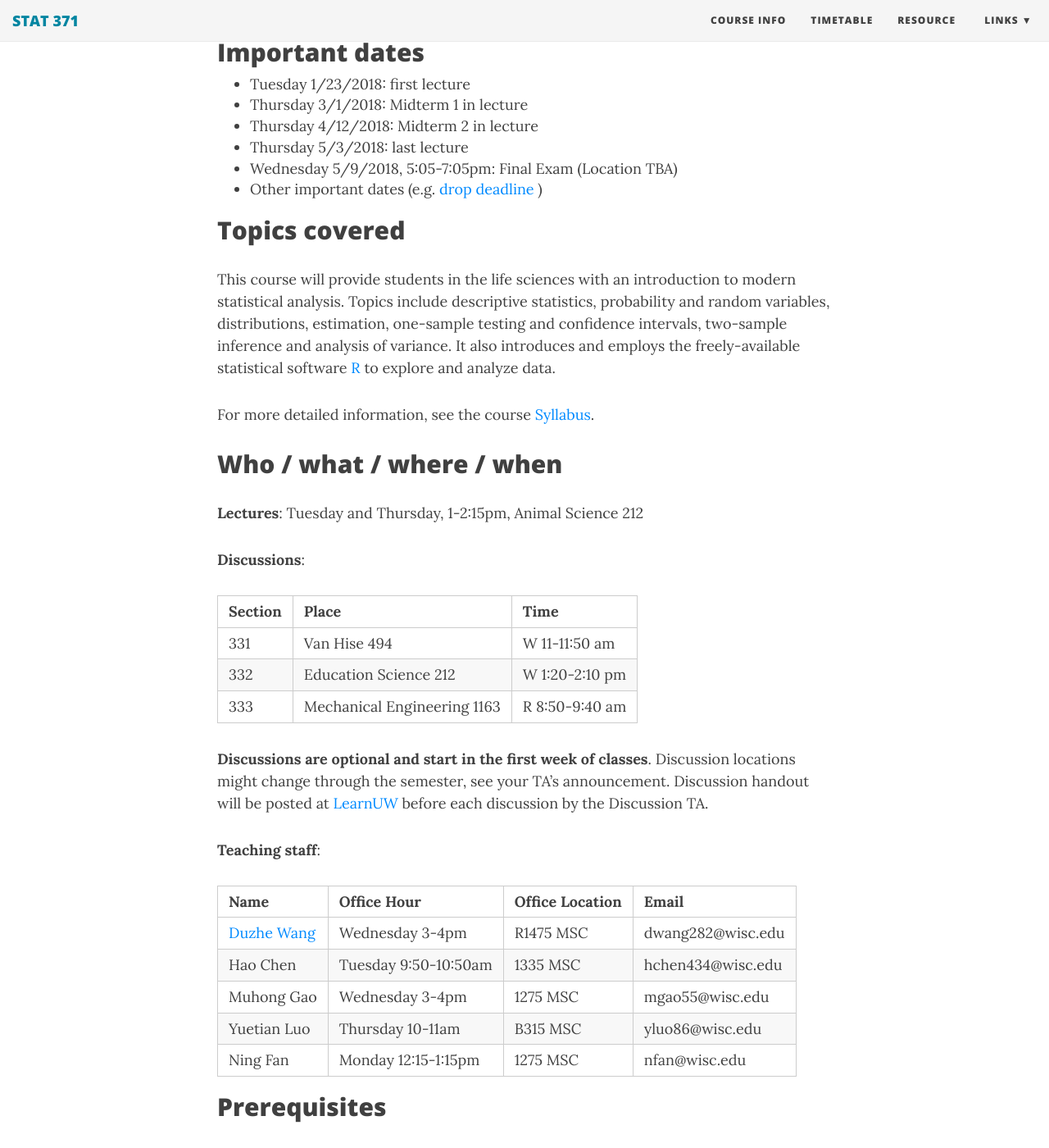
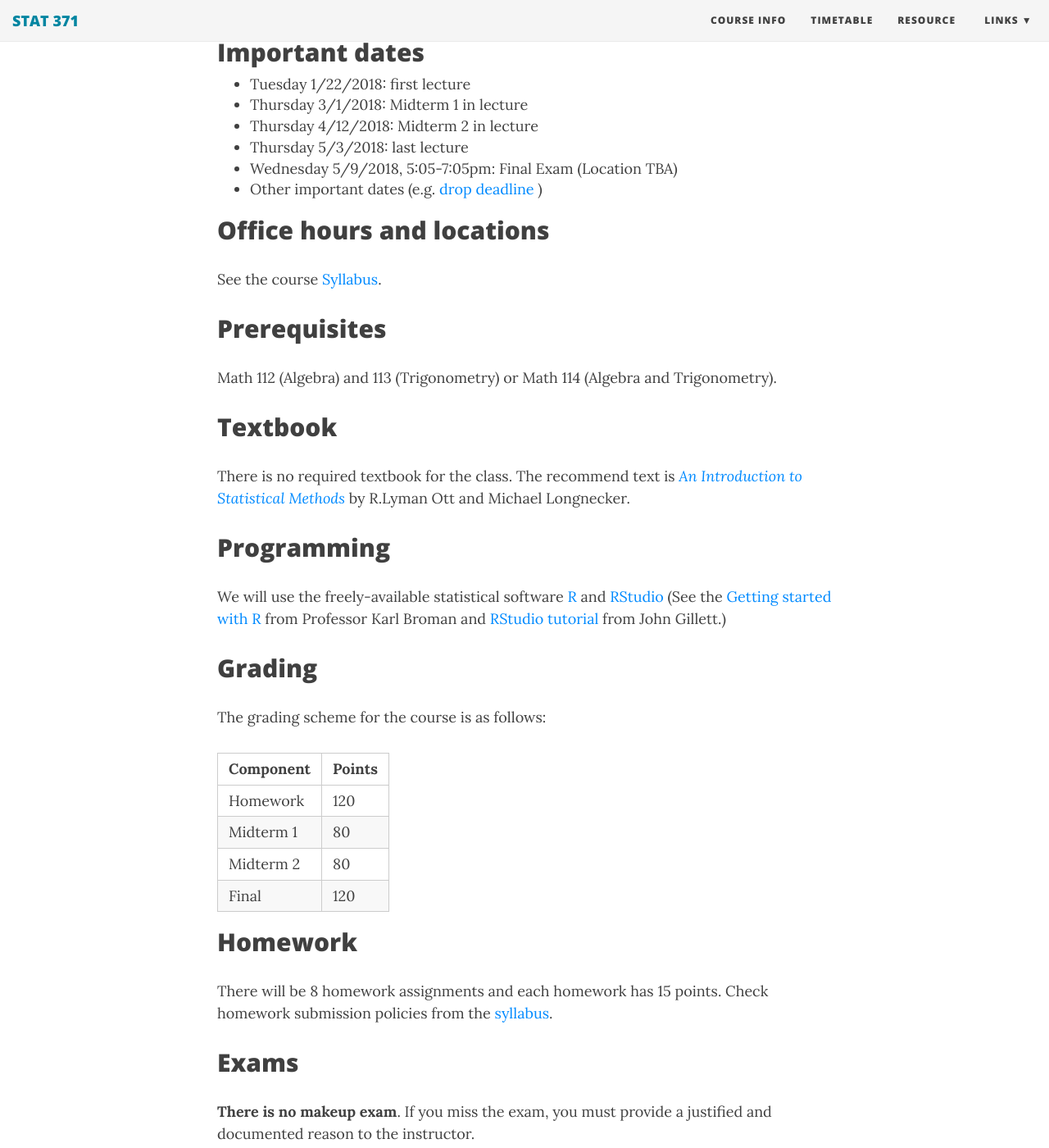
Before and after one commit to duzhewang/stat324, a Jekyll site: the page built from index.md, in a window 1280 px wide and 1400 px high, scrolled down 342 px. Shown: the whole window at 82% size. Built offline with Jekyll 4.4.1, drawn with Linux system fonts in a browser that asks for light colours; nearby versions of some CDN libraries; some of the changed text lies outside the part shown.

Commit message:
Update index.md

```diff
--- a/index.md
+++ b/index.md
@@ -4,11 +4,11 @@ title: STAT 324
 subtitle: Introductory Applied Statistics for Engineers
 ---
 
-**NOTE**: This is the course webpage for the Spring 2018 offering of STAT 371, Lecture 3.
+**NOTE**: This is the course webpage for the Spring 2019 offering of STAT 324, Lecture 1.
 
 ## Important dates
 
-- Tuesday 1/23/2018: first lecture
+- Tuesday 1/22/2018: first lecture
 - Thursday 3/1/2018: Midterm 1 in lecture
 - Thursday 4/12/2018: Midterm 2 in lecture
 - Thursday 5/3/2018: last lecture
@@ -16,37 +16,9 @@ subtitle: Introductory Applied Statistics for Engineers
 - Other important dates (e.g. [drop deadline](https://registrar.wisc.edu/fall_deadlines_at_a_glance.htm) )
 
 
-## Topics covered
+## Office hours and locations
 
-This course will provide students in the life sciences with an introduction to modern statistical analysis. Topics include descriptive statistics, probability and random variables, distributions, estimation, one-sample testing and confidence intervals, two-sample inference and analysis of variance. It also introduces and employs the freely-available statistical software [R](https://cran.r-project.org) to explore and analyze data.
-
-For more detailed information, see the course [Syllabus](https://github.com/dzwang91/stat371/raw/gh-pages/lectures/Syllabus.pdf).
-
-## Who / what / where / when
-
-**Lectures**: Tuesday and Thursday, 1-2:15pm, Animal Science 212
-
-**Discussions**:
-
-| Section | Place | Time |
-|---------|-------|------|
-| 331     | Van Hise 494 | W 11-11:50 am |
-| 332     | Education Science 212 | W 1:20-2:10 pm |
-| 333     | Mechanical Engineering 1163 | R 8:50-9:40 am |
-
-**Discussions are optional and start in the first week of classes**. Discussion locations might change through the semester, see your TA's announcement.  Discussion handout will be posted at [LearnUW](https://learnuw.wisc.edu/) before each discussion by the Discussion TA.
-
-**Teaching staff**:
-
-| Name          | Office Hour        | Office Location | Email           |
-|---------------|--------------------|-----------------|-----------------|
-| [Duzhe Wang](http://pages.cs.wisc.edu/~duzhe/)  | Wednesday 3-4pm  | R1475 MSC | dwang282@wisc.edu |
-| Hao Chen   | Tuesday 9:50-10:50am  |  1335 MSC  | hchen434@wisc.edu   |
-|Muhong Gao|  Wednesday 3-4pm  |   1275 MSC   |mgao55@wisc.edu     |
-| Yuetian Luo  | Thursday 10-11am  | B315 MSC     | yluo86@wisc.edu |
-| Ning Fan  | Monday 12:15-1:15pm   | 1275 MSC     |nfan@wisc.edu   |
-
-
+See the course [Syllabus](https://github.com/dzwang91/stat324/raw/gh-pages/lectures/Syllabus.pdf).
 
 
 ## Prerequisites
@@ -74,12 +46,8 @@ The grading scheme for the course is as follows:
 
 ## Homework
 
-There will be 8 homework assignments and each homework has 15 points. Check homework submission policies from the [syllabus](https://github.com/dzwang91/stat371/raw/gh-pages/lectures/Syllabus.pdf).
+There will be 8 homework assignments and each homework has 15 points. Check homework submission policies from the [syllabus](https://github.com/dzwang91/stat324/raw/gh-pages/lectures/Syllabus.pdf).
 
 ## Exams
 
 **There is no makeup exam**. If you miss the exam, you must provide a justified and documented reason to the instructor.
-
-
-## Q&A
-We will use [Piazza](https://piazza.com/wisc/spring2018/stat37103/home) for course-related questions.
```
